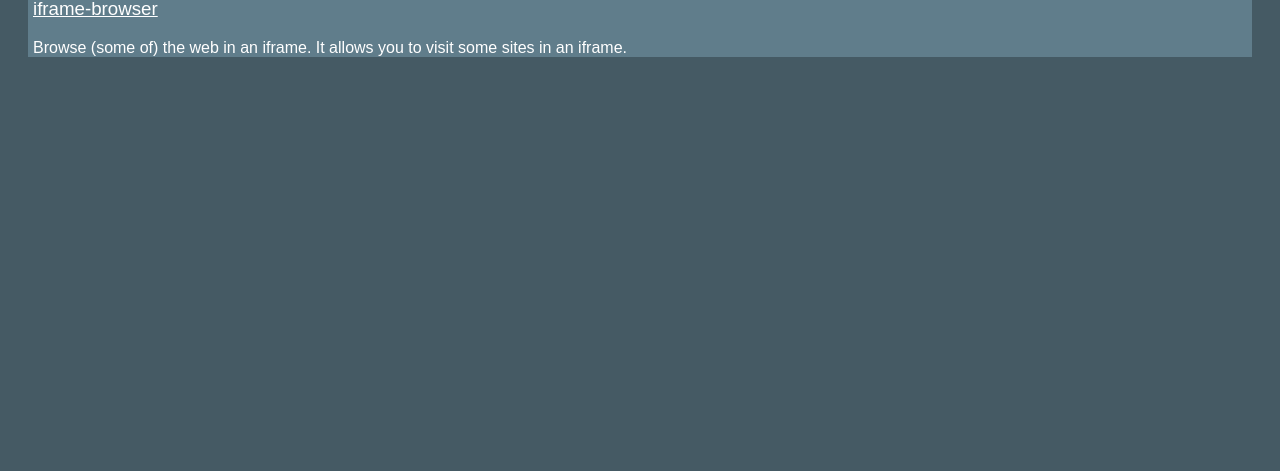
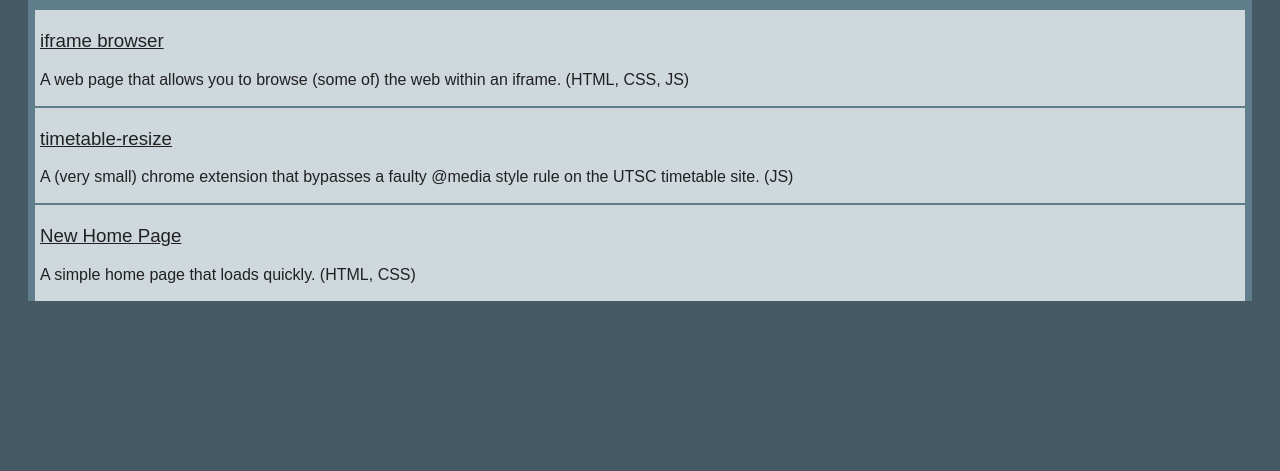
Before and after one commit to jfong701/jfong701.github.io, a plain HTML site: page index.html in a window 1280 px wide. Shown: the part 329-800 px from the top of the page. Drawn offline with Linux system fonts and the light colour scheme.

Commit message:
refined style for section entries, added more personal projects to list

```diff
--- a/index.html
+++ b/index.html
@@ -25,9 +25,19 @@
 	</table>
 	<div id="body-container">
 		<div class="section">
-			<h2 class="section-header">Personal Projects</h2>
-			<a href="https://github.com/jfong701/iframe-browser" class="section-entry-title-link"><h3 class="section-entry-title">iframe-browser</h3></a>
-			<p class="section-description">Browse (some of) the web in an iframe. It allows you to visit some sites in an iframe.
+			<h1 class="section-header">Personal Projects</h1>
+			<div class="section-entry">
+				<a href="https://github.com/jfong701/iframe-browser" class="section-entry-title-link"><h3 class="section-entry-title">iframe browser</h3></a>
+				<p class="section-description">A web page that allows you to browse (some of) the web within an iframe. (HTML, CSS, JS)</p>
+			</div>
+			<div class="section-entry">
+				<a href="https://github.com/jfong701/timetable-resize" class="section-entry-title-link"><h3 class="section-entry-title">timetable-resize</h3></a>
+				<p class="section-description">A (very small) chrome extension that bypasses a faulty @media style rule on the UTSC timetable site. (JS)</p>
+			</div>
+			<div class="section-entry">
+				<a href="https://github.com/jfong701/New-Home-Page" class="section-entry-title-link"><h3 class="section-entry-title">New Home Page</h3></a>
+				<p class="section-description">A simple home page that loads quickly. (HTML, CSS)</p>
+			</div>
 		</div>
 	</div>
 </body>
--- a/style/index-style.css
+++ b/style/index-style.css
@@ -70,12 +70,22 @@ body {
 .section {
 	background-color: #607D8B;
 	font-family: Arial;
-	color: white;
+	color: #212121;
 	padding-left: 5px;
 	padding-right: 5px;
 }
 
+.section-entry {
+	margin: 2px;
+	padding-top: 1px;
+	padding-bottom: 1px;
+	padding-left: 5px;
+	padding-right: 1px;
+	background-color:#CFD8DC;
+}
+
 .section-header {
+	color: white;
 	font-weight: 200;
 }
 
@@ -84,12 +94,9 @@ body {
 }
 
 .section-entry-title-link {
-	color: white;
+	color: #212121;
 }
 
 .section-entry-title-link:hover {
-	color: #CFD8DC;
+	color: #536DFE;
 }
-
-.section-description {
-}
```
